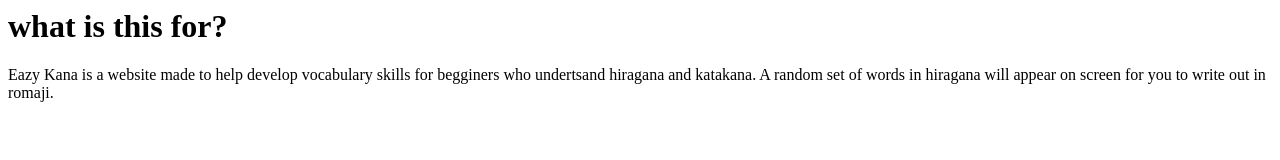
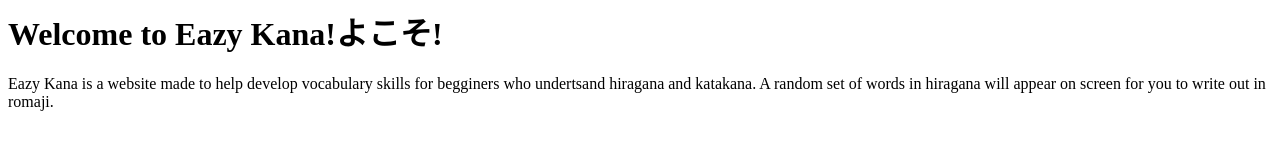
Before and after one commit to EliasB994/kanawork, a plain HTML site: page index.html in a window 1280 px wide. Drawn offline with Linux system fonts and the light colour scheme.

Commit message:
Update index.html

```diff
--- a/index.html
+++ b/index.html
@@ -1,3 +1,3 @@
-<title>Welcome to Eazy Kana!</title>
-  <h1>what is this for?</h1>
+<title>Eazy Kana</title>
+  <h1>Welcome to Eazy Kana!よこそ!</h1>
   <p>Eazy Kana is a website made to help develop vocabulary skills for begginers who undertsand hiragana and katakana. A random set of words in hiragana will appear on screen for you to write out in romaji.</p>
```
